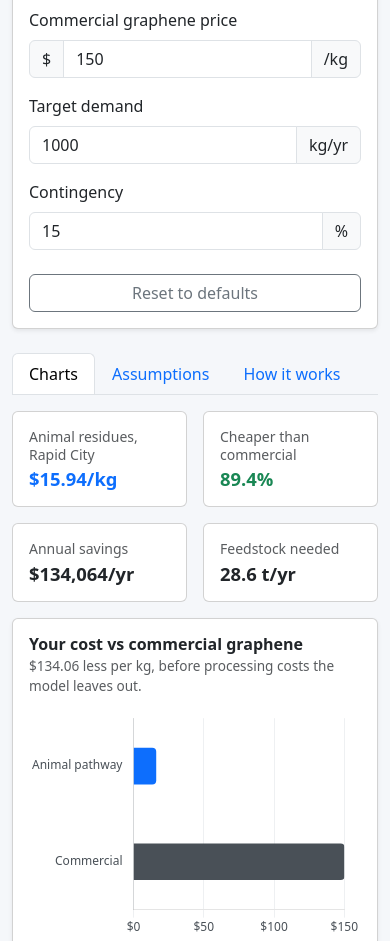
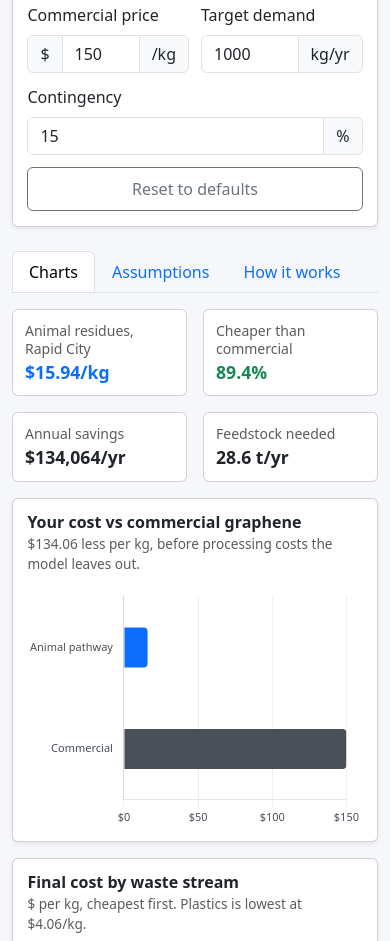
Before and after one commit to bicbioeng/smores-calculator, a plain HTML site: page index.html in a window 390 px wide. Shown: the part 425-1366 px from the top of the page. Drawn offline with Linux system fonts and the light colour scheme.

Commit message:
readme update

```diff
--- a/index.html
+++ b/index.html
@@ -3,6 +3,9 @@
 <head>
 <meta charset="utf-8">
 <meta name="viewport" content="width=device-width, initial-scale=1">
+<meta name="theme-color" content="#ffffff">
+<meta name="apple-mobile-web-app-capable" content="yes">
+<meta name="mobile-web-app-capable" content="yes">
 <title>SMORES Graphene Calculator</title>
 <!-- Bootstrap 5.3.3 (MIT) and Chart.js 4.4.1 (MIT) are embedded so the file works offline -->
 <style>@charset "UTF-8";/*!
@@ -32,7 +35,20 @@ thead .col-sel{color:var(--bs-primary)}
 .city-input{width:90px;margin-left:auto;text-align:right}
 .nav-tabs .nav-link{white-space:nowrap}
 @media (max-width:991.98px){.side-sticky{position:static}}
-@media (max-width:575.98px){.stat strong{font-size:1.15rem}.chart-box{height:230px}.table-matrix th[scope=row]{min-width:150px}}
+@media (max-width:575.98px){
+  .stat strong{font-size:1.1rem}.stat .card-body{padding:.75rem}
+  .chart-box{height:240px}.chart-box.tall{height:280px}
+  .table-matrix th[scope=row]{min-width:140px}
+  .form-control,.form-select,.input-group-text{font-size:16px}
+  .table-matrix input,.city-input{min-height:44px;font-size:16px}
+  .btn{min-height:44px}
+  .navbar .btn{flex:1}
+  .navbar .d-flex.gap-2{width:100%}
+  .container-xl.py-4{padding-top:1rem!important}
+  .only-sel [data-col]:not(.col-sel){display:none}
+  .card-body{padding:.9rem}
+}
+@media (max-width:991.98px){#calc .card-body{display:grid;grid-template-columns:repeat(2,minmax(0,1fr));gap:0 .75rem}#calc .mb-3,#calc .mb-4{margin-bottom:.75rem!important}#calc .full{grid-column:1/-1}}
 </style>
 </head>
 <body>
@@ -65,27 +81,27 @@ thead .col-sel{color:var(--bs-primary)}
       <form class="card shadow-sm side-sticky" id="calc" onsubmit="return false">
         <div class="card-header bg-white fw-semibold">Calculator</div>
         <div class="card-body">
-          <div class="mb-3">
+          <div class="mb-3 full">
             <label for="stream" class="form-label">Waste stream</label>
             <select id="stream" class="form-select"></select>
           </div>
-          <div class="mb-3">
+          <div class="mb-3 full">
             <label for="city" class="form-label">South Dakota city</label>
             <select id="city" class="form-select"></select>
           </div>
           <div class="mb-3">
-            <label for="bench" class="form-label">Commercial graphene price</label>
+            <label for="bench" class="form-label">Commercial price</label>
             <div class="input-group"><span class="input-group-text">$</span><input id="bench" type="number" class="form-control num" min="0" step="5" inputmode="decimal"><span class="input-group-text">/kg</span></div>
           </div>
           <div class="mb-3">
             <label for="demand" class="form-label">Target demand</label>
             <div class="input-group"><input id="demand" type="number" class="form-control num" min="0" step="100" inputmode="decimal"><span class="input-group-text">kg/yr</span></div>
           </div>
-          <div class="mb-4">
+          <div class="mb-4 full">
             <label for="cont" class="form-label">Contingency</label>
             <div class="input-group"><input id="cont" type="number" class="form-control num" min="0" step="1" inputmode="decimal"><span class="input-group-text">%</span></div>
           </div>
-          <button class="btn btn-outline-secondary w-100" id="btn-reset" type="button">Reset to defaults</button>
+          <button class="btn btn-outline-secondary w-100 full" id="btn-reset" type="button">Reset to defaults</button>
         </div>
       </form>
     </aside>
@@ -149,8 +165,9 @@ thead .col-sel{color:var(--bs-primary)}
 
         <section class="tab-pane fade" id="p-assume" role="tabpanel">
           <h2 class="h5 mb-1">Waste stream assumptions</h2>
-          <p class="text-body-secondary small mb-3">Edit any value to use your own lab or literature numbers. Charts update instantly. The highlighted column is the selected stream.</p>
-          <div class="card shadow-sm mb-4"><div class="table-responsive"><table class="table table-sm table-hover align-middle mb-0 table-matrix" id="matrix"></table></div></div>
+          <p class="text-body-secondary small mb-2">Edit any value to use your own lab or literature numbers. Charts update instantly. The highlighted column is the selected stream.</p>
+          <div class="form-check form-switch d-sm-none mb-2"><input class="form-check-input" type="checkbox" role="switch" id="show-all"><label class="form-check-label" for="show-all">Show all five streams</label></div>
+          <div class="card shadow-sm mb-4"><div class="table-responsive"><table class="table table-sm table-hover align-middle mb-0 table-matrix only-sel" id="matrix"></table></div></div>
           <h2 class="h5 mb-1">City size factors</h2>
           <p class="text-body-secondary small mb-3">Waste supply relative to Rapid City (1.00).</p>
           <div class="card shadow-sm"><div class="table-responsive"><table class="table table-sm table-hover align-middle mb-0" id="ctable"></table></div></div>
@@ -280,37 +297,52 @@ Chart.defaults.plugins.legend.labels.boxWidth=12;
 const gridY={color:'#eef0f2'},noGrid={display:false};
 const money=v=>usd(v,2);
 const C={};
-function mk(id,cfg){C[id]=new Chart($(id),cfg)}
+const BREAK=[['e','Collection','#0d6efd'],['f','Preprocessing','#6ea8fe'],['g','Energy','#fd7e14'],['h','Labor + overhead','#ffc107'],['i','Disposal credit','#198754']];
+const kfmt=v=>Math.abs(v)>=1000?fmt(v/1000)+'k':v;
+let narrow=null;
+function makeCharts(nw){
+  Object.values(C).forEach(c=>c.destroy());
+  const fs=nw?11:12, tk=extra=>Object.assign({font:{size:fs},maxRotation:nw?0:50,autoSkip:true},extra||{});
+  const valAxis=(cb,extra)=>Object.assign({beginAtZero:true,grid:{color:'#eef0f2'},ticks:tk({callback:cb})},extra||{});
+  const catAxis=()=>({grid:{display:false},ticks:tk()});
+  const legend={position:'bottom',labels:{boxWidth:12,font:{size:fs}}};
+  const mk=(id,cfg)=>{C[id]=new Chart($(id),cfg)};
+  const base={responsive:true,maintainAspectRatio:false};
 
-mk('ch-vs',{type:'bar',data:{labels:[],datasets:[{data:[],backgroundColor:[BLUE,DARK],borderRadius:4,barThickness:36}]},
-  options:{indexAxis:'y',responsive:true,maintainAspectRatio:false,plugins:{legend:{display:false},tooltip:{callbacks:{label:c=>money(c.raw)+' per kg'}}},
-    scales:{x:{beginAtZero:true,grid:gridY,ticks:{callback:v=>'$'+v}},y:{grid:noGrid}}}});
+  mk('ch-vs',{type:'bar',data:{labels:[],datasets:[{data:[],backgroundColor:[BLUE,DARK],borderRadius:4,maxBarThickness:40}]},
+    options:{...base,indexAxis:'y',plugins:{legend:{display:false},tooltip:{callbacks:{label:c=>money(c.raw)+' per kg'}}},
+      scales:{x:valAxis(v=>'$'+v),y:catAxis()}}});
 
   mk('ch-cost',{type:'bar',data:{labels:[],datasets:[{data:[],backgroundColor:[],borderRadius:4}]},
-  options:{responsive:true,maintainAspectRatio:false,plugins:{legend:{display:false},tooltip:{callbacks:{label:c=>money(c.raw)+' per kg'}}},
-    scales:{y:{beginAtZero:true,grid:gridY,ticks:{callback:v=>'$'+v}},x:{grid:noGrid}}}});
+    options:{...base,indexAxis:nw?'y':'x',plugins:{legend:{display:false},tooltip:{callbacks:{label:c=>money(c.raw)+' per kg'}}},
+      scales:nw?{x:valAxis(v=>'$'+v),y:catAxis()}:{y:valAxis(v=>'$'+v),x:catAxis()}}});
 
-const BREAK=[['e','Collection','#0d6efd'],['f','Preprocessing','#6ea8fe'],['g','Energy','#fd7e14'],['h','Labor + overhead','#ffc107'],['i','Disposal credit','#198754']];
   mk('ch-break',{type:'bar',data:{labels:[],datasets:BREAK.map(b=>({label:b[1],data:[],backgroundColor:b[2],stack:'s'}))},
-  options:{responsive:true,maintainAspectRatio:false,plugins:{legend:{position:'bottom'},tooltip:{mode:'index',callbacks:{label:c=>`${c.dataset.label}: ${money(c.raw)}/kg`}}},
-    scales:{x:{stacked:true,grid:noGrid},y:{stacked:true,grid:gridY,ticks:{callback:v=>'$'+v}}}}});
+    options:{...base,plugins:{legend,tooltip:{mode:'index',callbacks:{label:c=>`${c.dataset.label}: ${money(c.raw)}/kg`}}},
+      scales:{x:{...catAxis(),stacked:true},y:{...valAxis(v=>'$'+v),beginAtZero:false,stacked:true}}}});
 
   mk('ch-pot',{type:'bar',data:{labels:[],datasets:[{data:[],backgroundColor:[],borderRadius:4}]},
-  options:{indexAxis:'y',responsive:true,maintainAspectRatio:false,plugins:{legend:{display:false},tooltip:{callbacks:{label:c=>fmt(c.raw)+' kg/yr'}}},
-    scales:{x:{beginAtZero:true,grid:gridY,ticks:{callback:v=>v>=1000?fmt(v/1000)+'k':v}},y:{grid:noGrid}}}});
+    options:{...base,indexAxis:'y',plugins:{legend:{display:false},tooltip:{callbacks:{label:c=>fmt(c.raw)+' kg/yr'}}},
+      scales:{x:valAxis(kfmt),y:catAxis()}}});
 
   mk('ch-city',{data:{labels:[],datasets:[
       {type:'bar',label:'Graphene potential',data:[],backgroundColor:[],borderRadius:4,order:2},
       {type:'line',label:'Target demand',data:[],borderColor:RED,borderDash:[6,4],borderWidth:2,pointRadius:0,order:1}]},
-  options:{responsive:true,maintainAspectRatio:false,plugins:{legend:{position:'bottom'},tooltip:{callbacks:{label:c=>`${c.dataset.label}: ${fmt(c.raw)} kg/yr`}}},
-    scales:{y:{beginAtZero:true,grid:gridY,ticks:{callback:v=>v>=1000?fmt(v/1000)+'k':v}},x:{grid:noGrid}}}});
+    options:{...base,indexAxis:nw?'y':'x',plugins:{legend,tooltip:{callbacks:{label:c=>`${c.dataset.label}: ${fmt(c.raw)} kg/yr`}}},
+      scales:nw?{x:valAxis(kfmt),y:catAxis()}:{y:valAxis(kfmt),x:catAxis()}}});
 
   mk('ch-yield',{type:'line',data:{labels:[],datasets:[
       {label:'Your pathway',data:[],borderColor:BLUE,backgroundColor:'rgba(13,110,253,.08)',fill:true,tension:.25,borderWidth:2,pointRadius:[],pointBackgroundColor:BLUE},
       {label:'Commercial price',data:[],borderColor:DARK,borderDash:[6,4],borderWidth:2,pointRadius:0}]},
-  options:{responsive:true,maintainAspectRatio:false,interaction:{mode:'index',intersect:false},
-    plugins:{legend:{position:'bottom'},tooltip:{callbacks:{title:i=>`Conversion ${i[0].label}%`,label:c=>`${c.dataset.label}: ${money(c.raw)}/kg`}}},
-    scales:{x:{title:{display:true,text:'Conversion of carbon to graphene (%)'},grid:noGrid,ticks:{maxTicksLimit:10}},y:{beginAtZero:true,grid:gridY,ticks:{callback:v=>'$'+v}}}}});
+    options:{...base,interaction:{mode:'index',intersect:false},
+      plugins:{legend,tooltip:{callbacks:{title:i=>`Conversion ${i[0].label}%`,label:c=>`${c.dataset.label}: ${money(c.raw)}/kg`}}},
+      scales:{x:{...catAxis(),title:{display:true,text:'Conversion of carbon to graphene (%)',font:{size:fs}},ticks:tk({maxTicksLimit:nw?6:10})},y:valAxis(v=>'$'+v)}}});
+}
+function applyLayout(force){
+  const nw=window.matchMedia('(max-width:575.98px)').matches;
+  if(nw===narrow&&!force)return;narrow=nw;makeCharts(nw);render();
+}
+window.addEventListener('resize',()=>applyLayout());
 
 /* ---------- render ---------- */
 function render(){
@@ -383,7 +415,7 @@ async function copyText(t,msg){
     try{document.execCommand('copy');toast(msg)}catch(_){toast('Your browser blocked copying')}ta.remove()}
 }
 
-fill();render();
+fill();applyLayout(true);
 // charts in hidden tabs need a resize when shown
 document.querySelectorAll('[data-bs-toggle=tab]').forEach(t=>t.addEventListener('shown.bs.tab',()=>Object.values(C).forEach(c=>c.resize())));
 
@@ -394,6 +426,7 @@ $('city').addEventListener('change',e=>{S.city=+e.target.value;render()});
 $('stream').addEventListener('change',e=>{S.stream=+e.target.value;render()});
 $('matrix').addEventListener('input',e=>{const t=e.target;if(t.dataset.p){S.streams[+t.dataset.k][t.dataset.p]=n(t.value);render()}});
 $('ctable').addEventListener('input',e=>{const t=e.target;if(t.dataset.c){S.cities[+t.dataset.c][1]=n(t.value);render()}});
+$('show-all').addEventListener('change',e=>$('matrix').classList.toggle('only-sel',!e.target.checked));
 $('btn-reset').addEventListener('click',()=>{S=copyOf(DEFAULTS);fill();render();toast('Defaults restored')});
 $('btn-copy').addEventListener('click',()=>{const M=compute(),s=M.sel;copyText([
   `SMORES III waste-to-graphene summary: ${s.n}, ${S.cities[S.city][0]}`,
```
Also changed, not shown: docs/screenshot-desktop.png (added), docs/screenshot-mobile.png (added), 1 other file. Lines whose indentation alone changed are shown as unchanged.
